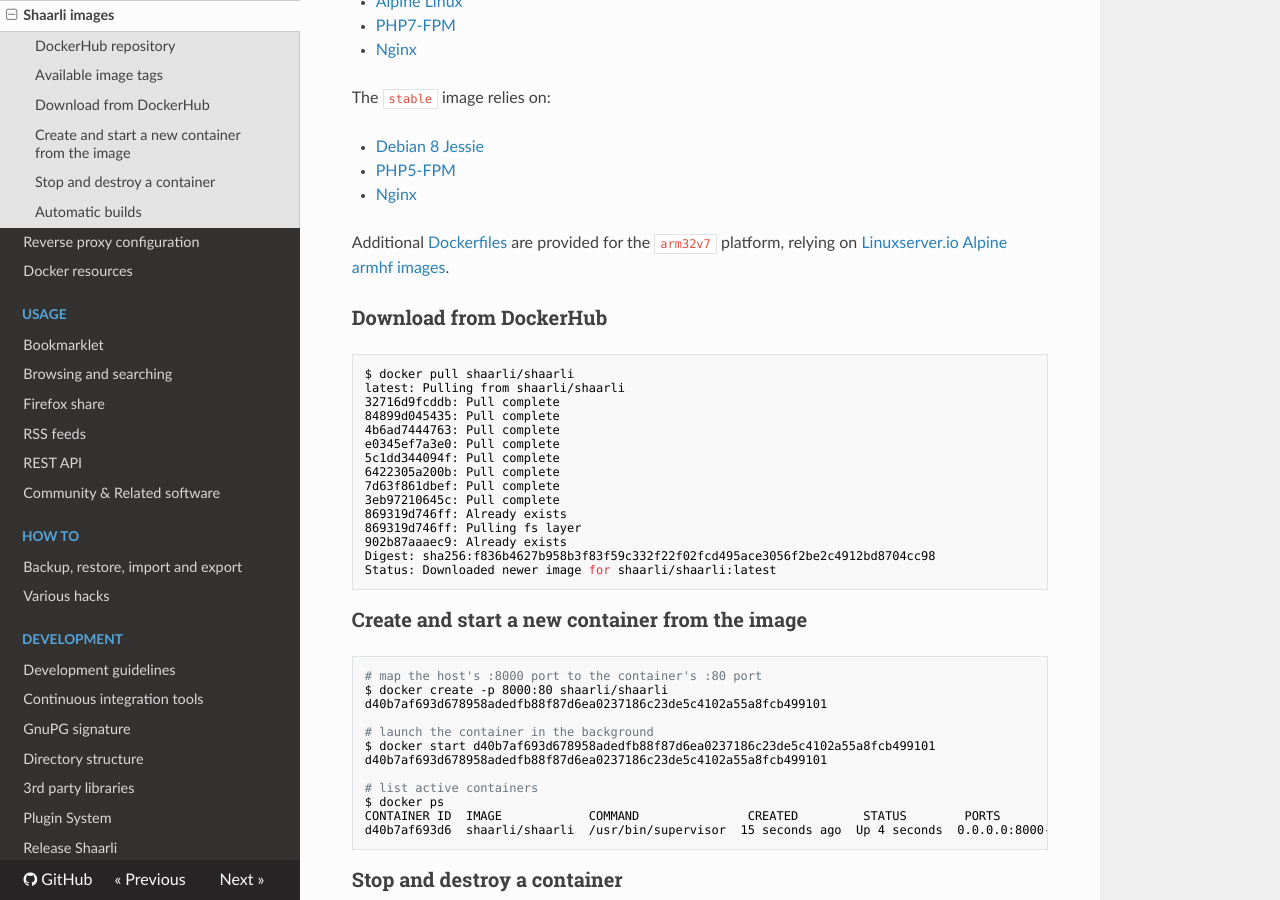
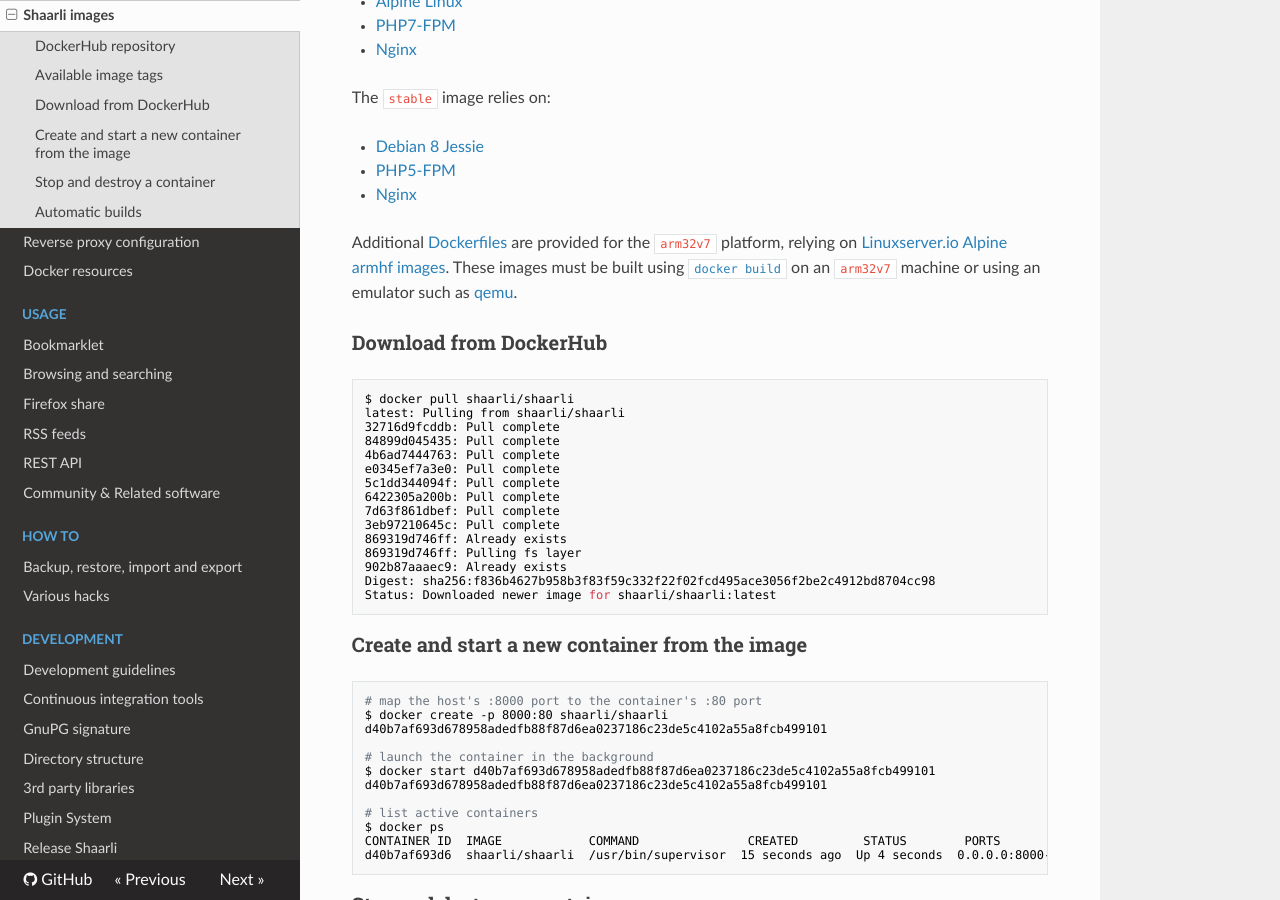
Before and after one commit to sebsauvage/Shaarli, an MkDocs documentation site: the page built from doc/md/docker/shaarli-images.md, in a window 1280 px wide and 900 px high, scrolled down 534 px. Built offline with MkDocs 1.6.1, drawn with Linux system fonts in a browser that asks for light colours; nearby versions of some CDN libraries; old or Windows-style settings are respelled for this version of MkDocs.

Commit message:
doc: docker: add links to docker build and qemu documentation

````diff
--- a/doc/md/docker/shaarli-images.md
+++ b/doc/md/docker/shaarli-images.md
@@ -24,7 +24,7 @@
 - [PHP5-FPM](http://php-fpm.org/)
 - [Nginx](http://nginx.org/)
 
-Additional [Dockerfiles](https://github.com/shaarli/Shaarli/tree/doc-docker-arm/docker) are provided for the `arm32v7` platform, relying on [Linuxserver.io Alpine armhf images](https://hub.docker.com/r/lsiobase/alpine.armhf/).
+Additional [Dockerfiles](https://github.com/shaarli/Shaarli/tree/doc-docker-arm/docker) are provided for the `arm32v7` platform, relying on [Linuxserver.io Alpine armhf images](https://hub.docker.com/r/lsiobase/alpine.armhf/). These images must be built using [`docker build`](https://docs.docker.com/engine/reference/commandline/build/) on an `arm32v7` machine or using an emulator such as [qemu](https://resin.io/blog/building-arm-containers-on-any-x86-machine-even-dockerhub/).
 
 ### Download from DockerHub
 ```bash
````
